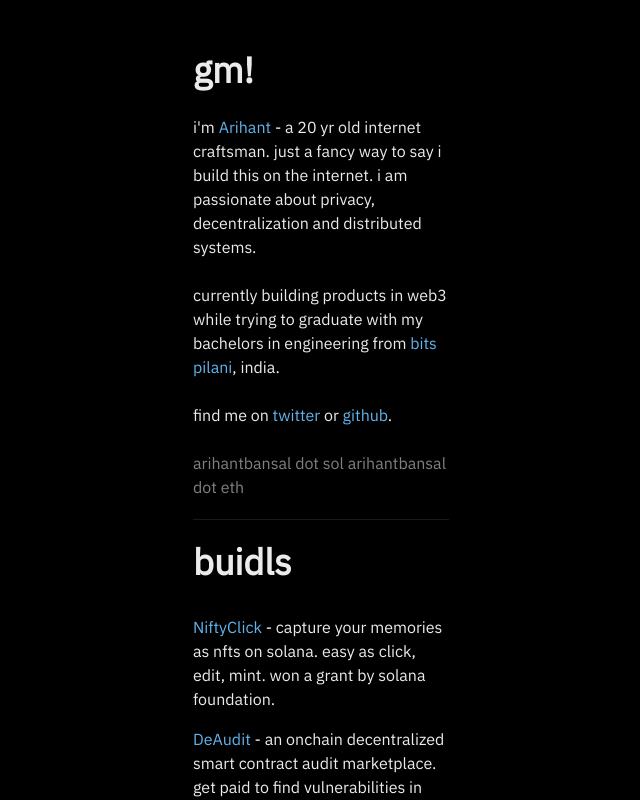
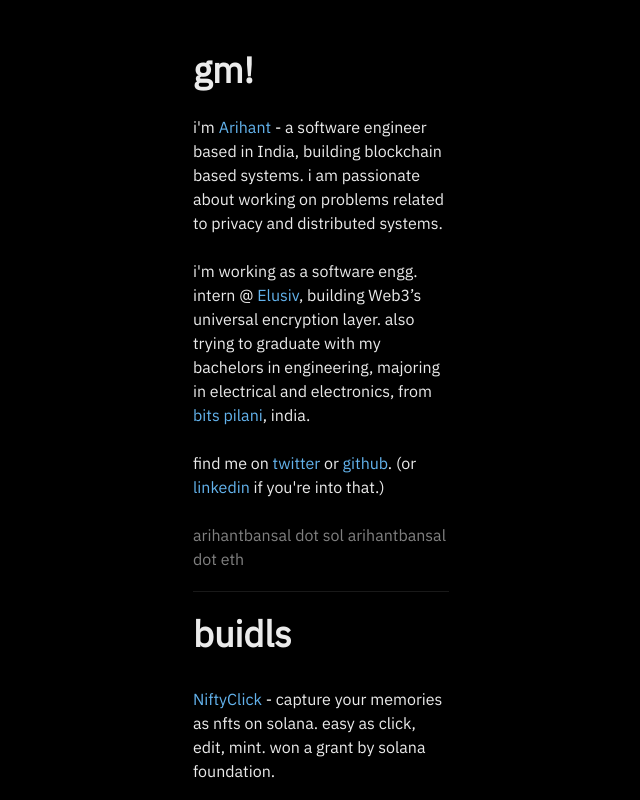
Before and after one commit to arihantbansal/portfolio, a Next.js app: page / in a window 1280 px wide. Shown: the top 800 px of the page, without its empty margins (319-959 px from the left). Built offline with nearby package versions, Linux system fonts and the light colour scheme.

Commit message:
:memo: update text

```diff
--- a/pages/index.tsx
+++ b/pages/index.tsx
@@ -1,4 +1,4 @@
-import { Box, Text, Heading, Divider, useMediaQuery } from "@chakra-ui/react";
+import { Box, Text, Heading, Divider } from "@chakra-ui/react";
 import type { NextPage } from "next";
 import Head from "next/head";
 import { CustomLink } from "../components/CustomLink";
@@ -31,22 +31,26 @@
 					<br />
 					<Text>
 						i&apos;m{" "}
-						<CustomLink href="https://explorer.solana.com/address/GsuyNHX76ZGXwisQ2qSyP6nNUgx2DxNtCQXESVswzC6F">
+						<Text as="span" color="blue.300">
 							Arihant
-						</CustomLink>{" "}
-						- a 20 yr old internet craftsman. just a fancy way to say i build this on the internet.{" "}
-						i am passionate about privacy, decentralization and distributed systems.
+						</Text>{" "}
+						- a software engineer based in India, building blockchain based systems. i am passionate
+						about working on problems related to privacy and distributed systems.
 					</Text>
 					<br />
 					<Text>
-						currently building products in web3 while trying to graduate with my bachelors in
-						engineering from{" "}
+						i&apos;m working as a software engg. intern @{" "}
+						<CustomLink href="https://elusiv.io/">Elusiv</CustomLink>, building Web3’s universal
+						encryption layer. also trying to graduate with my bachelors in engineering, majoring in
+						electrical and electronics, from{" "}
 						<CustomLink href="https://www.bits-pilani.ac.in/goa">bits pilani</CustomLink>, india.
 					</Text>
 					<br />
 					<Text>
 						find me on <CustomLink href="https://twitter.com/_arihantbansal">twitter</CustomLink> or{" "}
-						<CustomLink href="https://github.com/arihantbansal">github</CustomLink>.
+						<CustomLink href="https://github.com/arihantbansal">github</CustomLink>. (or{" "}
+						<CustomLink href="https://linkedin.com/in/arihantbansal">linkedin</CustomLink> if
+						you&apos;re into that.)
 					</Text>
 					<br />
 					<Text color="gray">
@@ -95,16 +99,6 @@
 					</Box>
 				</Box>
 				<Divider />
-				<Box paddingTop="5">
-					<iframe
-						style={{ borderRadius: "12px", backgroundColor: "black" }}
-						src="https://open.spotify.com/embed/playlist/6pFDVSoFjX5f0jQnnXbwhA?utm_source=generator&theme=0"
-						width="100%"
-						height="380"
-						frameBorder="0"
-						allow="autoplay; clipboard-write; encrypted-media; fullscreen; picture-in-picture"
-						loading="lazy"></iframe>
-				</Box>
 			</Box>
 		</>
 	);
```
